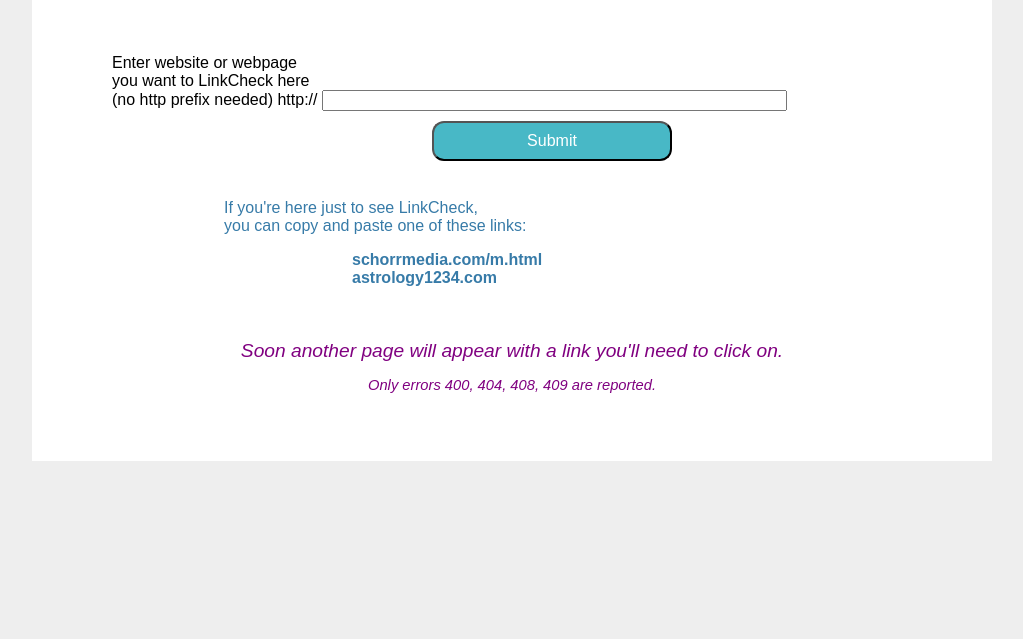
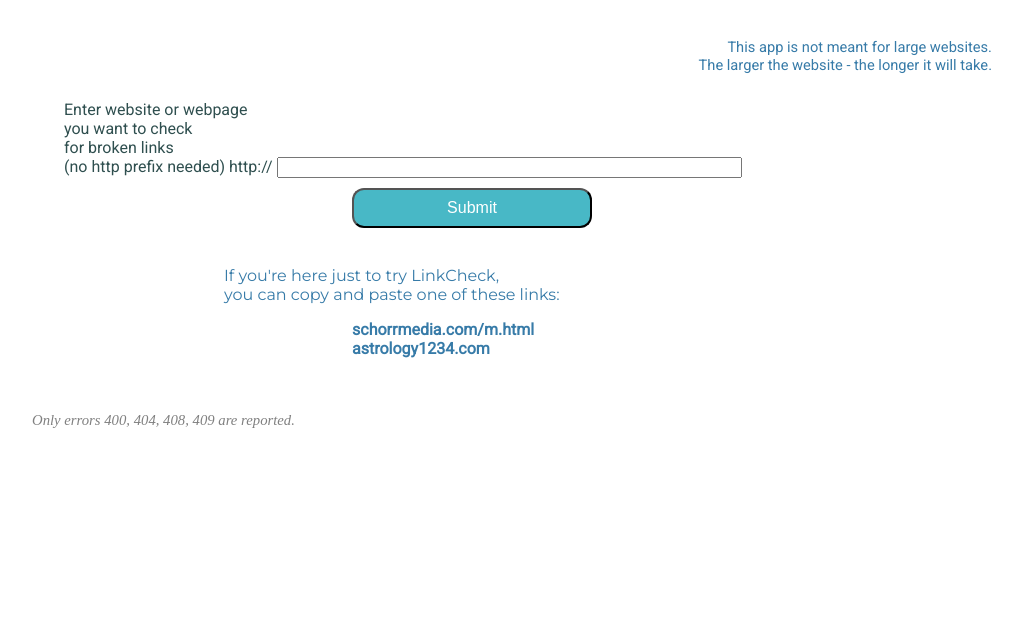
Before and after one commit to nmschorr/linkcheck, a Flask app: page / in a window 1280 px wide. Shown: the part 161-800 px from the top of the page, without its empty margins (128-1151 px from the left). Run offline with Flask 2, Linux system fonts and the light colour scheme.

Commit message:
Cosmetic changes.
Signed-off-by: nmschorr <nancyschorr@yahoo.com>

```diff
--- a/linkcheck.py
+++ b/linkcheck.py
@@ -207,4 +207,4 @@
 
 if __name__ == "__main__":
     lc = LinkCheck()
-    lc.main(a)
+    lc.main(k)
--- a/static/style.css
+++ b/static/style.css
@@ -1,6 +1,6 @@
-
+<link href="https://fonts.googleapis.com/css?family=Montserrat" rel="stylesheet">
 html {
-  font-family: sans-serif;
+  font-family: 'Montserrat', sans-serif;
   background: #eee;
   padding: 1rem;
 }
@@ -12,7 +12,7 @@
 }
 
 h1, h2, h3, h4, h5, h6 {
-  font-family: "Arial", "Helvetica Neue", Helvetica, sans-serif;
+  font-family: 'Montserrat', sans-serif;
   color: #377ba8;
   margin: 1rem 0;
 }
--- a/templates/index.html
+++ b/templates/index.html
@@ -8,32 +8,86 @@
 <meta http-equiv="Cache-Control" content="no-cache" >
 <meta http-equiv="Pragma" content="no-cache" >
 <meta http-equiv="Expires" content=0 >
-<link rel=stylesheet href="./static/style.css">
-
-
+<meta name="viewport" content="width=device-width, initial-scale=1">
+<link rel=stylesheet href="../static/style.css">
+<link href="https://fonts.googleapis.com/css?family=Montserrat" rel="stylesheet">
+<link href="https://fonts.googleapis.com/css?family=Montserrat:700" rel="stylesheet">
+<link href="https://fonts.googleapis.com/css?family=Roboto" rel="stylesheet">
+<link href="https://fonts.googleapis.com/css?family=Yantramanav:800" rel="stylesheet">
 <title>&emsp;&emsp;&emsp;&emsp;&emsp;&emsp;&emsp;&emsp;
         &ensp;&ensp;&emsp;&emsp;&emsp;&emsp;&ensp;Welcome to LinkCheck</title>
+<style>
+#container {
+  height: 170px;
+    width: 100%;
+  position: relative;
+}
 
+#image {
+    z-index=-1;
+  position: absolute;
+height: 160px;
+width: 100%;
+}
+
+#logo {
+    z-index=1;
+  position: absolute;
+height: 47px;
+
+width: 200px;
+padding-left:5px;
+padding-top:5px;
+}
+
+#text {
+  z-index: 100;
+  position: absolute;
+  color: white;
+  font-size: 1.9em;
+  font-family: 'Montserrat', sans-serif;
+  font-weight: 700;
+    text-shadow: 1px 1px 1px grey;
+  padding-top: 2.7em;
+  padding-left: 9em;
+  text-align: center;
+
+     }
+</style>
 </head>
 
 <body>
+<!--<div class="box2">Welcome to LinkCheck</div>-->
 
-<h1 style="text-align:center; padding-top:1em;">
-Welcome to LinkCheck</h1>
 
-<div style="text-align:center; font-size: 14pt; font-style:bold; color: #377ba8;">
+<div id="container">
+
+  <img id="image" src="https://schorrmedia.com/wp-content/uploads/2013/09/freeVectorBackgroundLandscape.jpg" />
+  <img id="logo" src="https://schorrmedia.com/wp-content/uploads/2016/07/cooltextLogoSmedia-300x71.gif" />
+  <p id="text">
+    Welcome to LinkCheck
+  </p>
+</div>
+
+
+
+
+<div style="text-align: right; font-family: Roboto, sans-serif;  font-size: 11pt;
+    font-style:bold; color: #377ba8; padding-top:2em; ">
     This app is not meant for large websites.  <br>
-    The larger the website the longer it takes.<br> &emsp;<br>
+    The larger the website - the longer it will take.<br> &emsp;<br>
 </div>
 
 
 <form action="indexn" method ="POST" >
-<div style="padding-left:5em;padding-top:2em;">
+<div style="font-family: Roboto, sans-serif;
+     font-style: bold; padding-left: 2em; padding-top: .5em; color: DarkSlateGray;">
 Enter website or webpage<br>
-you want to LinkCheck here<br>
-(no http prefix needed)  http://
+you want to check <br>
+    for broken links <br>
+(no http prefix needed) http://
 <input type="text" size="55" name="name"><br>
-</div><div style="padding-left:25em;  padding-top:10px;padding-bottom:6px;">
+</div><div style="padding-left:20em;  padding-top:10px;padding-bottom:6px;">
 
 <input type="submit" value="Submit" style="min-width:15em; background-color:#48B8C6;
        color: white; padding: 9px 24px; font-size: 16px;
@@ -43,23 +97,23 @@
 </form>
 
 
-<div style="padding-left:12em; padding-top:2em; color:#377ba8;" >
+<div style="padding-left:12em; padding-top:2em; color:#377ba8;font-family: Montserrat, sans-serif;" >
 
-    If you're here just to see LinkCheck, <br>you can copy and paste one of these links:<br></div>
-<div  style="padding-left:20em; color:#4271A2">
-<h4>
+    If you're here just to try LinkCheck, <br>you can copy and paste one of these links:<br></div>
+<div  style="padding-left:20em; color:#4271A2; ">
+<h4 style="font-family: Roboto, sans-serif;">
     schorrmedia.com/m.html<br>
         astrology1234.com<br></h4>
 <br>
 </div>
 
 
-<div style="text-align:center; padding-top:1em; font-style:italic; font-size: 120%; color:purple">
+<div style="text-align:center; padding-top:1em; font-style:italic; font-size: 120%; color:purple;font-family: Montserrat, sans-serif;">
 
-Soon another page will appear with a link you'll need to click on.
+
 
 </div>
-<div style="text-align:center; padding-top:1em; font-style:italic; font-size: 92%; color:purple">Only errors 400, 404, 408, 409 are reported.
+<div style="text-align:left;  font-style:italic; font-size: 92%; color:grey;">Only errors 400, 404, 408, 409 are reported.
 </div>
 <p> &nbsp; </p><p>   &nbsp;</p>
 </body>
```
Also changed, not shown: other parts of static/style.css (+68 -0 lines).
